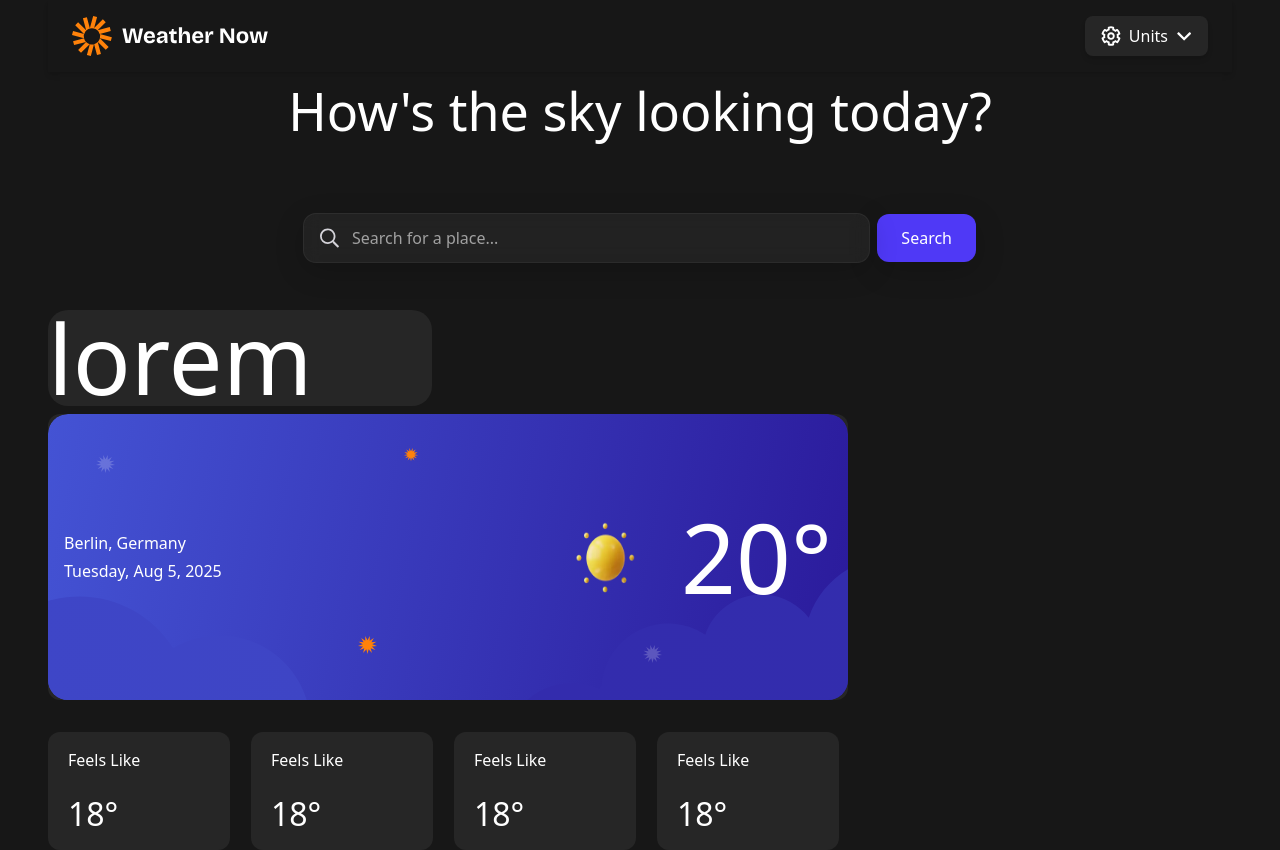
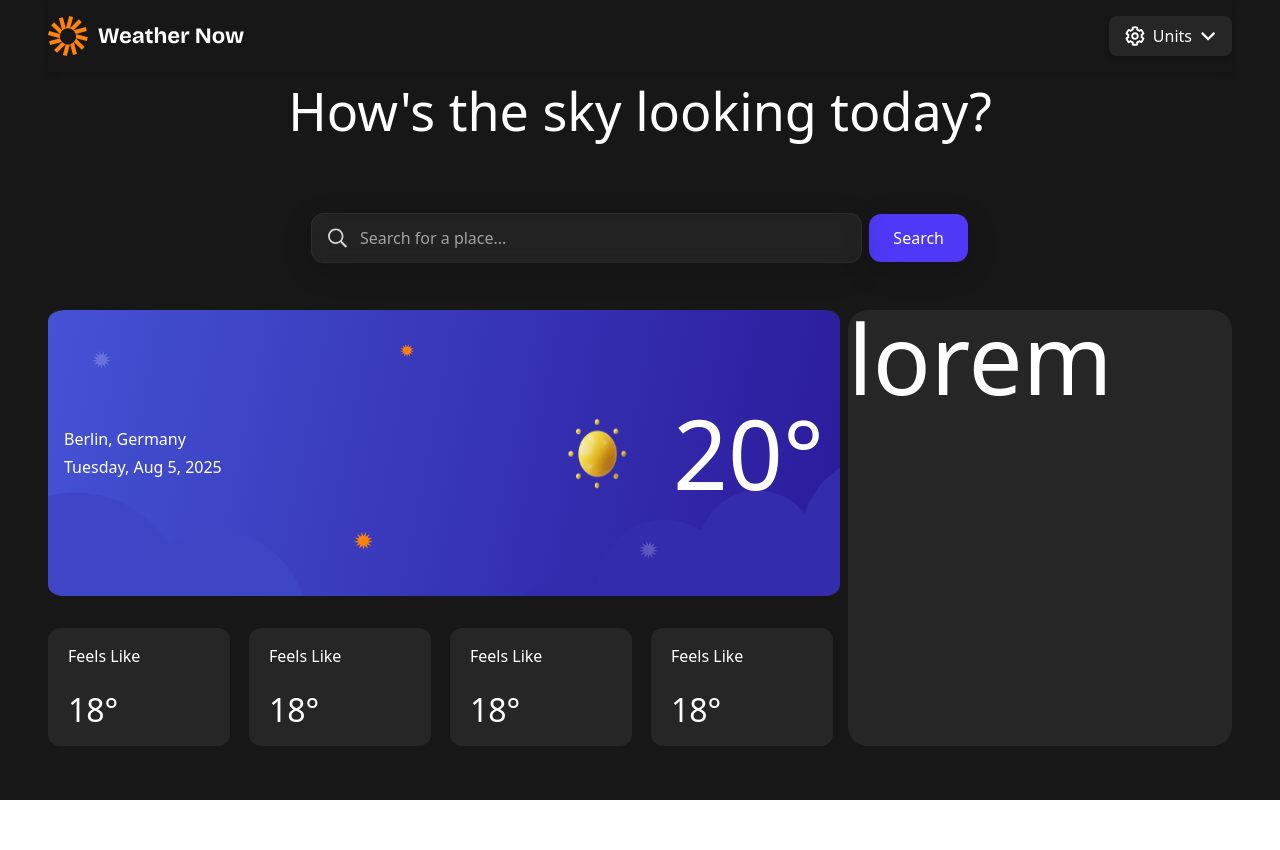
Before and after one commit to momin-riyadh/weather-app, a website: page index.html in a window 1280 px wide. After the commit the page ends 800 px from the top, so only its background shows below. Drawn offline with Linux system fonts and the light colour scheme.

Commit message:
fix and deploy

```diff
--- a/index.html
+++ b/index.html
@@ -13,7 +13,7 @@
 <div class="bg-neutral-900 min-h-screen w-full">
     <div class="mx-auto max-w-[1216px] px-[16px]">
         <header class="w-full">
-            <div class="flex justify-between items-center py-4 px-6 bg-neutral-900 shadow-md">
+            <div class="flex justify-between items-center py-4 bg-neutral-900 shadow-md">
                 <a href="">
                     <img src="src/assets/images/logo.svg" alt="Logo" class="h-10">
                 </a>
@@ -127,8 +127,8 @@
          ***********************************-->
         <main class="w-full">
             <!-- Search container -->
-            <div class="mt-[64px] mb-[48px] px-6 flex justify-center">
-                <form id="searchForm" class="w-full max-w-2xl">
+            <div class="mt-[64px] mb-[48px] flex justify-center">
+                <form id="searchForm" class="w-full max-w-[656px]">
                     <div class="flex items-stretch gap-2">
                         <!-- Input group -->
                         <div class="group relative flex h-12 flex-1 items-center gap-3 rounded-[12px] bg-white/5 ring-1 ring-white/10 hover:ring-white/20 focus-within:ring-blue-400/50 backdrop-blur px-4 shadow-[0_8px_30px_rgb(0,0,0,0.2)] transition">
@@ -174,7 +174,7 @@
             <!--End Search Container-->
 
 
-            <div class="flex flex-wrap-reverse justify-between w-full gap-2">
+            <div class="flex flex-wrap-reverse md:flex-nowrap justify-between w-full gap-2">
                 <div class="max-w-[800px] w-full">
                     <!--Card 1-->
                     <div class="flex justify-between items-center h-[286px] w-full gap-4 bg-neutral-800 rounded-xl p-4 bg-[url('/src/assets/images/bg-today-large.svg')] bg-cover bg-center bg-no-repeat max-[375px]:bg-[url('/src/assets/images/bg-today-small.svg')]">
```
Also changed, not shown: src/assets/css/style.css.
